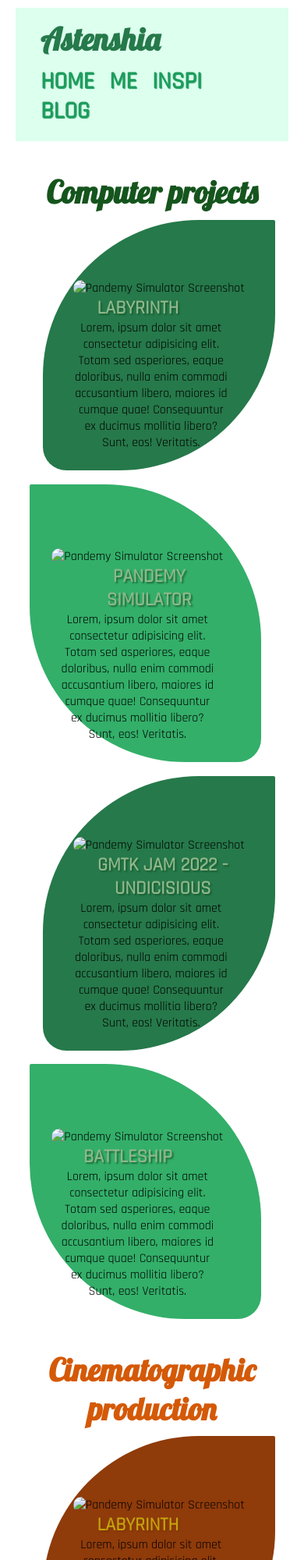
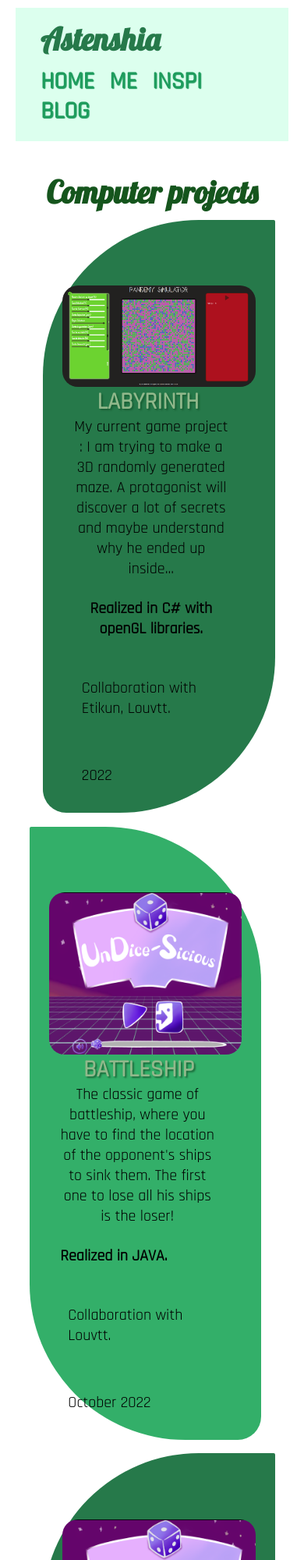
Before and after one commit to Astenshia/Astenshia, a plain HTML site: page docs/blog.html in a window 390 px wide. Shown: the top 2000 px of the page at 78% size. Drawn offline with Linux system fonts and the light colour scheme; a web font is replaced by a local one.

Commit message:
<update> Addition of all files necessary to the blog: index.html, blog.html, inspi.html and style.css, the main.js would be util later.

```diff
--- a/docs/blog.html
+++ b/docs/blog.html
@@ -27,7 +27,43 @@
             </div>
             <div class="right">
                 <h1>LABYRINTH</h1>
-                <p class="description">Lorem, ipsum dolor sit amet consectetur adipisicing elit. Totam sed asperiores, eaque doloribus, nulla enim commodi accusantium libero, maiores id cumque quae! Consequuntur ex ducimus mollitia libero? Sunt, eos! Veritatis.</p>
+                <p class="description">My current game project : I am trying to make a 3D randomly generated maze.
+                    A protagonist will discover a lot of secrets and maybe understand why he ended up inside...</p>
+                <p class="langages">Realized in C# with openGL libraries.</p>
+                <p class="collab">Collaboration with Etikun, Louvtt.</p>
+                <p class="date">2022</p>
+            </div>
+
+        </div>
+
+        <div class="feuilleL">
+
+                <div class="left">
+                    <img src="img/undicisious.png" alt="undicisious Screenshot">
+                </div>
+                <div class="right">
+                    <h1>BATTLESHIP</h1>
+                    <p class="description">The classic game of battleship, where you have to find the location of the opponent's ships to sink them. The first one to lose all his ships is the loser!</p>
+                    <p class="langages">Realized in JAVA.</p>
+                    <p class="collab">Collaboration with Louvtt.</p>
+                    <p class="date">October 2022</p>
+                </div>
+            </div>
+
+        </div>
+
+        <div class="feuilleR">
+            <div class="left">
+                <img src="img/undicisious.png" alt="undicisious Screenshot">
+            </div>
+            <div class="right">
+                <h1>GMTK JAM 2022 - UNDICISIOUS</h1>
+                <p class="description">Summer 2022 game jam theme: roll the dice!
+                    With the guys, we decided to make a multidimensional dice game: you play up to 3 games at the same time, and the goal is to make a maximum of tricks, to score a maximum of points.</p>
+                <p class="langages">Realized with Godot.</p>
+                <p class="collab">Collaboration with Etikun, Louvtt, Aster.</p>
+                <p class="date"> July 2022</p>
+
             </div>
 
         </div>
@@ -38,30 +74,11 @@
             </div>
             <div class="right">
                 <h1>PANDEMY SIMULATOR</h1>
-                <p class="description">Lorem, ipsum dolor sit amet consectetur adipisicing elit. Totam sed asperiores, eaque doloribus, nulla enim commodi accusantium libero, maiores id cumque quae! Consequuntur ex ducimus mollitia libero? Sunt, eos! Veritatis.</p>
-            </div>
-
-        </div>
-
-        <div class="feuilleR">
-            <div class="left">
-                <img src="img/pandemy.png" alt="Pandemy Simulator Screenshot">
-            </div>
-            <div class="right">
-                <h1>GMTK JAM 2022 - UNDICISIOUS</h1>
-                <p class="description">Lorem, ipsum dolor sit amet consectetur adipisicing elit. Totam sed asperiores, eaque doloribus, nulla enim commodi accusantium libero, maiores id cumque quae! Consequuntur ex ducimus mollitia libero? Sunt, eos! Veritatis.</p>
-            </div>
-
-        </div>
-
-        <div class="feuilleL">
-            <div class="left">
-                <img src="img/pandemy.png" alt="Pandemy Simulator Screenshot">
-            </div>
-            <div class="right">
-                <h1>BATTLESHIP</h1>
-                <p class="description">Lorem, ipsum dolor sit amet consectetur adipisicing elit. Totam sed asperiores, eaque doloribus, nulla enim commodi accusantium libero, maiores id cumque quae! Consequuntur ex ducimus mollitia libero? Sunt, eos! Veritatis.</p>
-            </div>
+                <p class="description">A simulation of different types of pandemics, based on real scientific models.
+                    You can vary different parameters depending on the model you choose, and see the population evolve!</p>
+                <p class="langages">Realized in HTML, CSS, JavaScript.</p>
+                <p class="collab">Collaboration with Louvtt.</p>
+                <p class="date">June 2022</p>
 
         </div>
 
@@ -71,44 +88,31 @@
         <h3>Cinematographic production</h3>
         <div class="feuilleR">
             <div class="left">
-                <img src="img/pandemy.png" alt="Pandemy Simulator Screenshot">
+                <img src="img/ploc.jpg" href="https://www.youtube.com/watch?v=-2XvckTzPPw&t=382s" alt="Ploc screenshot">
             </div>
             <div class="right">
-                <h1>LABYRINTH</h1>
-                <p class="description">Lorem, ipsum dolor sit amet consectetur adipisicing elit. Totam sed asperiores, eaque doloribus, nulla enim commodi accusantium libero, maiores id cumque quae! Consequuntur ex ducimus mollitia libero? Sunt, eos! Veritatis.</p>
+                <h1>LE PLOC</h1>
+                <p class="description">Une jeune fille passe une soirée seule avec son chien. Cependant, un étrange son va perturber sa nuit... </p>
+                <p>
+                    Tournage : Juillet 2022 <br>
+                    Sortie : Novembre 2022 <br>
+                </p>
+                <a href="https://www.youtube.com/watch?v=-2XvckTzPPw&t=382s">SEE ON YOUTUBE!</a>
             </div>
 
         </div>
 
         <div class="feuilleL">
             <div class="left">
-                <img src="img/pandemy.png" alt="Pandemy Simulator Screenshot">
+                <img src="img/ombre.png" alt="Ombre Screenshot">
             </div>
             <div class="right">
-                <h1>PANDEMY SIMULATOR</h1>
-                <p class="description">Lorem, ipsum dolor sit amet consectetur adipisicing elit. Totam sed asperiores, eaque doloribus, nulla enim commodi accusantium libero, maiores id cumque quae! Consequuntur ex ducimus mollitia libero? Sunt, eos! Veritatis.</p>
-            </div>
-
-        </div>
-
-        <div class="feuilleR">
-            <div class="left">
-                <img src="img/pandemy.png" alt="Pandemy Simulator Screenshot">
-            </div>
-            <div class="right">
-                <h1>GMTK JAM 2022 - UNDICISIOUS</h1>
-                <p class="description">Lorem, ipsum dolor sit amet consectetur adipisicing elit. Totam sed asperiores, eaque doloribus, nulla enim commodi accusantium libero, maiores id cumque quae! Consequuntur ex ducimus mollitia libero? Sunt, eos! Veritatis.</p>
-            </div>
-
-        </div>
-
-        <div class="feuilleL">
-            <div class="left">
-                <img src="img/pandemy.png" alt="Pandemy Simulator Screenshot">
-            </div>
-            <div class="right">
-                <h1>BATTLESHIP</h1>
-                <p class="description">Lorem, ipsum dolor sit amet consectetur adipisicing elit. Totam sed asperiores, eaque doloribus, nulla enim commodi accusantium libero, maiores id cumque quae! Consequuntur ex ducimus mollitia libero? Sunt, eos! Veritatis.</p>
+                <h1>L'OMBRE D'UN DOUTE</h1>
+                <p class="description">Rey Ketsuna, jeune chasseuse de primes spécialisée dans l'art de l'assassinat, se rend chez M. George Angster, un trafiquant qui capture et revend des créatures en tout genre. <br>Parmi celles-ci, une seule correspond réellement aux attentes de la mercenaire. <br>Une certaine tension s'installe entre nos deux personnages, se connaissent-ils réellement ?</p>
+                <p>Tournage : Août 2020 <br>
+                    Sortie : Juin 2021
+                </p>
+                <a href="https://www.youtube.com/watch?v=K_ziZeGi3iQ">SEE ON YOUTUBE!</a>
             </div>
 
         </div>
@@ -122,7 +126,7 @@
                 <img src="img/pandemy.png" alt="Pandemy Simulator Screenshot">
             </div>
             <div class="right">
-                <h1>LABYRINTH</h1>
+                <h1>LOGOS</h1>
                 <p class="description">Lorem, ipsum dolor sit amet consectetur adipisicing elit. Totam sed asperiores, eaque doloribus, nulla enim commodi accusantium libero, maiores id cumque quae! Consequuntur ex ducimus mollitia libero? Sunt, eos! Veritatis.</p>
             </div>
 
@@ -133,7 +137,7 @@
                 <img src="img/pandemy.png" alt="Pandemy Simulator Screenshot">
             </div>
             <div class="right">
-                <h1>PANDEMY SIMULATOR</h1>
+                <h1>PAPER</h1>
                 <p class="description">Lorem, ipsum dolor sit amet consectetur adipisicing elit. Totam sed asperiores, eaque doloribus, nulla enim commodi accusantium libero, maiores id cumque quae! Consequuntur ex ducimus mollitia libero? Sunt, eos! Veritatis.</p>
             </div>
 
@@ -144,18 +148,7 @@
                 <img src="img/pandemy.png" alt="Pandemy Simulator Screenshot">
             </div>
             <div class="right">
-                <h1>GMTK JAM 2022 - UNDICISIOUS</h1>
-                <p class="description">Lorem, ipsum dolor sit amet consectetur adipisicing elit. Totam sed asperiores, eaque doloribus, nulla enim commodi accusantium libero, maiores id cumque quae! Consequuntur ex ducimus mollitia libero? Sunt, eos! Veritatis.</p>
-            </div>
-
-        </div>
-
-        <div class="feuilleL">
-            <div class="left">
-                <img src="img/pandemy.png" alt="Pandemy Simulator Screenshot">
-            </div>
-            <div class="right">
-                <h1>BATTLESHIP</h1>
+                <h1>DIGITAL</h1>
                 <p class="description">Lorem, ipsum dolor sit amet consectetur adipisicing elit. Totam sed asperiores, eaque doloribus, nulla enim commodi accusantium libero, maiores id cumque quae! Consequuntur ex ducimus mollitia libero? Sunt, eos! Veritatis.</p>
             </div>
 
@@ -167,10 +160,11 @@
         <h3>Books reviews</h3>
         <div class="feuilleR">
             <div class="left">
-                <img src="img/pandemy.png" alt="Pandemy Simulator Screenshot">
+                <img src="img/furtifs.jpg" alt="Les Furtifs">
+                <img src="img/horde.jpg" alt="La Horde Du Contrevent">
             </div>
             <div class="right">
-                <h1>LABYRINTH</h1>
+                <h1>DAMASIO</h1>
                 <p class="description">Lorem, ipsum dolor sit amet consectetur adipisicing elit. Totam sed asperiores, eaque doloribus, nulla enim commodi accusantium libero, maiores id cumque quae! Consequuntur ex ducimus mollitia libero? Sunt, eos! Veritatis.</p>
             </div>
 
@@ -178,10 +172,10 @@
 
         <div class="feuilleL">
             <div class="left">
-                <img src="img/pandemy.png" alt="Pandemy Simulator Screenshot">
+                <img src="img/asimov.png" alt="Le Cycle des Robots">
             </div>
             <div class="right">
-                <h1>PANDEMY SIMULATOR</h1>
+                <h1>ASIMOV</h1>
                 <p class="description">Lorem, ipsum dolor sit amet consectetur adipisicing elit. Totam sed asperiores, eaque doloribus, nulla enim commodi accusantium libero, maiores id cumque quae! Consequuntur ex ducimus mollitia libero? Sunt, eos! Veritatis.</p>
             </div>
 
@@ -189,25 +183,15 @@
 
         <div class="feuilleR">
             <div class="left">
-                <img src="img/pandemy.png" alt="Pandemy Simulator Screenshot">
+                <img src="img/chattam.jpg" alt="Autre-Monde">
             </div>
             <div class="right">
-                <h1>GMTK JAM 2022 - UNDICISIOUS</h1>
+                <h1>CHATTAM</h1>
                 <p class="description">Lorem, ipsum dolor sit amet consectetur adipisicing elit. Totam sed asperiores, eaque doloribus, nulla enim commodi accusantium libero, maiores id cumque quae! Consequuntur ex ducimus mollitia libero? Sunt, eos! Veritatis.</p>
             </div>
 
         </div>
 
-        <div class="feuilleL">
-            <div class="left">
-                <img src="img/pandemy.png" alt="Pandemy Simulator Screenshot">
-            </div>
-            <div class="right">
-                <h1>BATTLESHIP</h1>
-                <p class="description">Lorem, ipsum dolor sit amet consectetur adipisicing elit. Totam sed asperiores, eaque doloribus, nulla enim commodi accusantium libero, maiores id cumque quae! Consequuntur ex ducimus mollitia libero? Sunt, eos! Veritatis.</p>
-            </div>
-
-        </div>
 
     </section>
 
--- a/docs/style.css
+++ b/docs/style.css
@@ -65,7 +65,36 @@ nav .onglets a{
 }
 
 /*blog section info*/
+.date{
+    padding: 10px;
+    margin-top: 40px;
+    text-align: left;
+}
 
+.collab {
+    padding: 10px;
+    margin-top: 40px;
+    text-align: left;
+}
+.langages{
+    margin-top: 10px;
+    font-weight: bold;
+}
+
+.right a{
+    text-decoration: none;
+    color:rgb(233, 144, 10);
+    margin-left:50px;
+    padding: 15px;
+}
+
+.right a:hover{
+    color:chartreuse;
+    text-shadow: darkred;
+}
+.description{
+    margin-bottom: 15px;
+}
 .articles{
     margin-top: 30px;
 }
@@ -111,7 +140,7 @@ nav .onglets a{
 .articles .left img{
     display: flex;
     flex-wrap: wrap;
-    height: 300px;
+    height: auto;
     width: 500px;
     border-radius:10px 10px 10px 10px ;
     margin-right: 4%;
@@ -124,6 +153,7 @@ nav .onglets a{
     margin-left: 7%;
     margin-right: 2%;
     text-align: justify;
+    font-size: 25px;
 }
 
 .articles div div h1{
@@ -196,6 +226,7 @@ nav .onglets a{
     margin-left: 7%;
     margin-right: 2%;
     text-align: justify;
+    font-size: 25px;
 }
 
 
@@ -329,11 +360,11 @@ nav .onglets a{
     display: flex;
     flex-wrap: wrap;
     height: 300px;
-    width: 500px;
+    width: auto;
     border-radius:10px 10px 10px 10px ;
     margin-right: 4%;
-
-
+    margin-top: 10%;
+    margin-bottom: 1%;
 }
 
 .articles4 .right{
@@ -343,6 +374,7 @@ nav .onglets a{
     margin-left: 7%;
     margin-right: 2%;
     text-align: justify;
+    font-size: 25px;
 }
 
 .articles4 div div h1{
@@ -584,6 +616,20 @@ footer .social-media p{
 
     }
 
+    .articles .right{
+        font-size: 20px;
+    }
+
+    .articles2 .right{
+        font-size: 20px;
+    }
+    .articles3 .right{
+        font-size: 20px;
+    }
+    .articles4 .right{
+        font-size: 20px;
+    }
+
     .articles3 .feuilleL{
         margin-bottom: 30px;
         padding: 25px;
```
Also changed, not shown: docs/img/asimov.png (added), docs/img/chattam.jpg (added), docs/img/furtifs.jpg (added), docs/img/horde.jpg (added), docs/img/ombre.png (added), docs/img/pandemy.png (added), docs/img/ploc.jpg (added), docs/img/undicisious.png (added), 1 other file.
